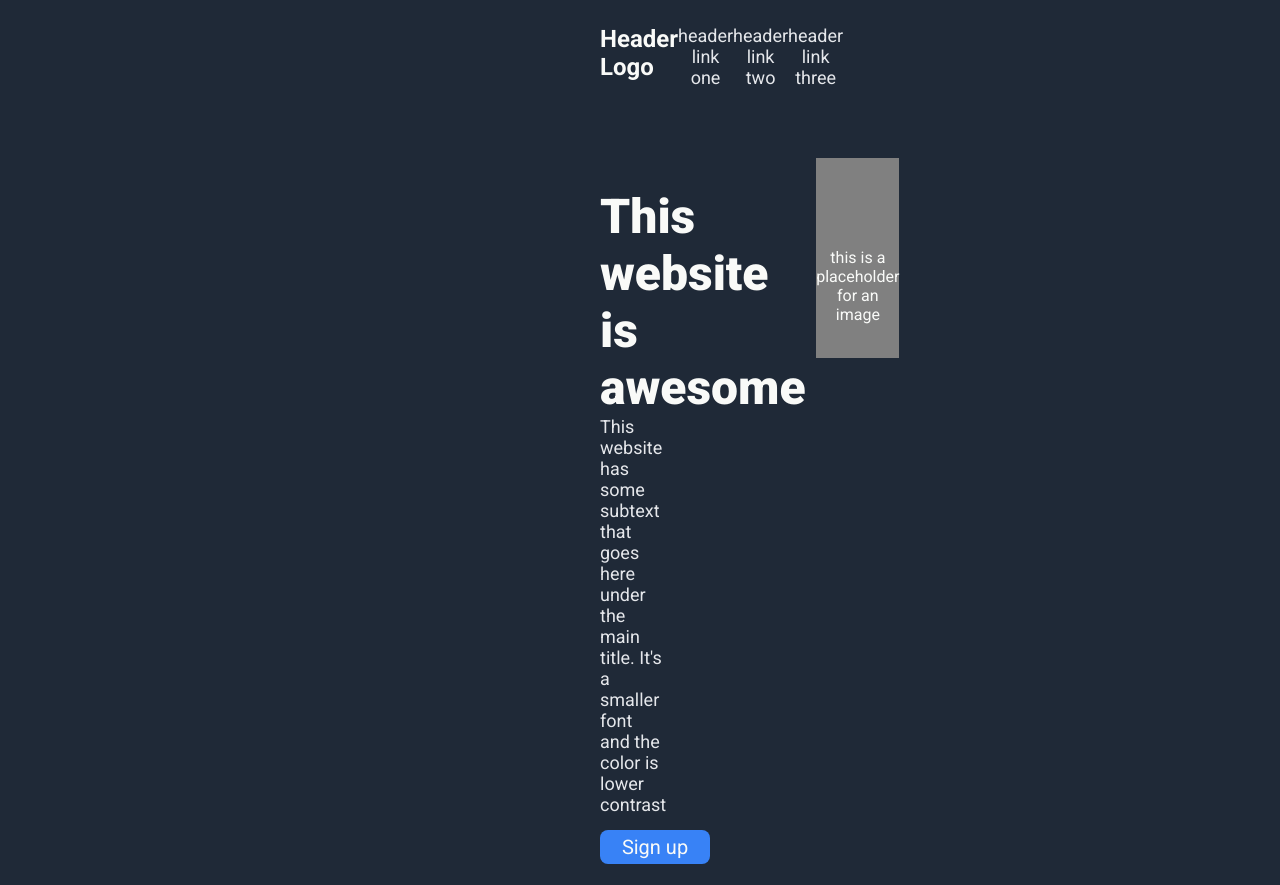
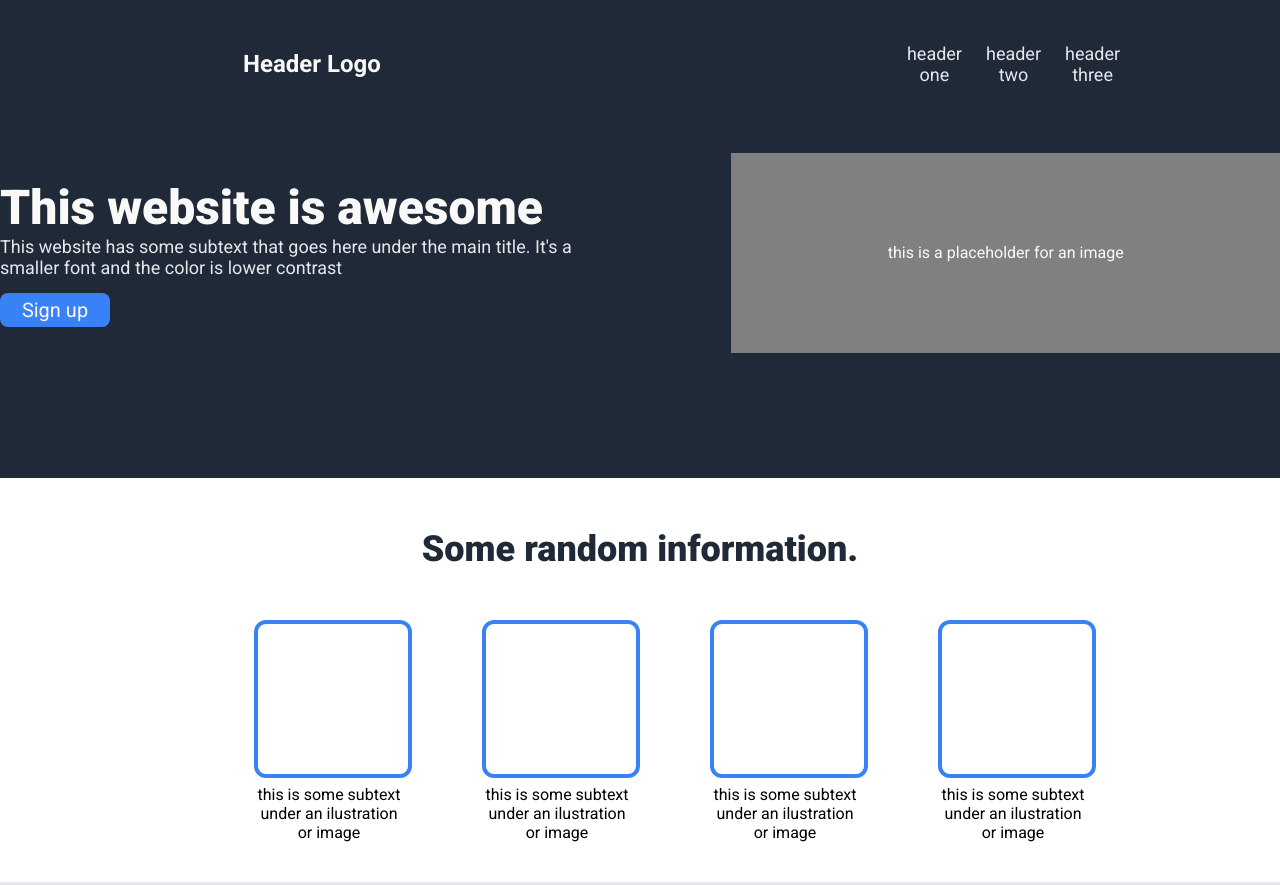
Before and after one commit to krsolt2/odin-landing-page, a plain HTML site: page index.html in a window 1280 px wide. Shown: the top 885 px of the page. Drawn offline with Linux system fonts and the light colour scheme.

Commit message:
fixed wrong scaling with the header

```diff
--- a/index.html
+++ b/index.html
@@ -14,9 +14,11 @@
     <div class ="main-header">
         <div class="header">
             <div class="headerLogo"><b>Header Logo</b></div>
-            <div class="link-one">header link one</div>
-            <div class="link-two">header link two</div>
-            <div class="link-three">header link three</div>
+            <ul>
+                <li>header one</a></li>
+                <li>header two</a></li>
+                <li>header three</a></li>
+            </ul>
         </div>
     </div>
 
--- a/styles.css
+++ b/styles.css
@@ -1,7 +1,6 @@
 * {
     font-family: 'Roboto', sans-serif;
 }
-
 .main-header {
     background-color: #1F2937;
     width: 100%;
@@ -10,31 +9,32 @@
 .header {
     display: flex;
     background-color: #1F2937;
-    justify-content: flex-start;
-    margin-right: 600px;
+    justify-content: space-around;
+    align-items: center;
 }
 .headerLogo {
     font-size: 24px;
     color: #F9FAF8;
-    margin-left: 600px;
-    flex-grow: 2;
 }
-.link-one, .link-two, .link-three {
+ul {
+    display: flex;
+    list-style-type: none;
+    gap: 1.5rem;
     font-size: 18px;
     color: #E5E7EB;
     width: 130px;
     text-align: center;
 }
-
-
 .hero {
     background-color: #1F2937;
     display: flex;
-    padding-top: 50px;
+
     padding-bottom: 125px;
+    align-items: center;
+    justify-content: center;
 }
 .hero-left {
-    margin-left: 600px;
+    width: 800px;
 }
 .hero-left-maintext {
     font-size: 48px;
@@ -57,22 +57,18 @@
     padding: 5px;
     margin-top: 15px;
 }
-
 .hero-placeholder {
-    margin-right: 600px;
     width: 600px;
     height: 200px;
     background-color: gray;
-    margin-top: 20px;
+    margin-top: 50px;
 }
 .hero-placeholder-text {
     text-align: center;
     color: #F9FAF8;
     padding-top: 90px;
 }
-
 randominfo {
-
 }
 randominfo h2 {
     font-size: 36px;
```
